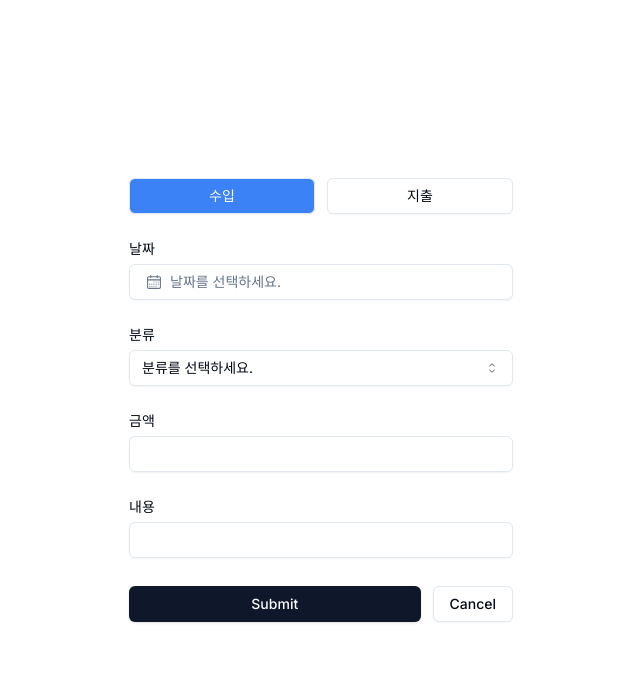
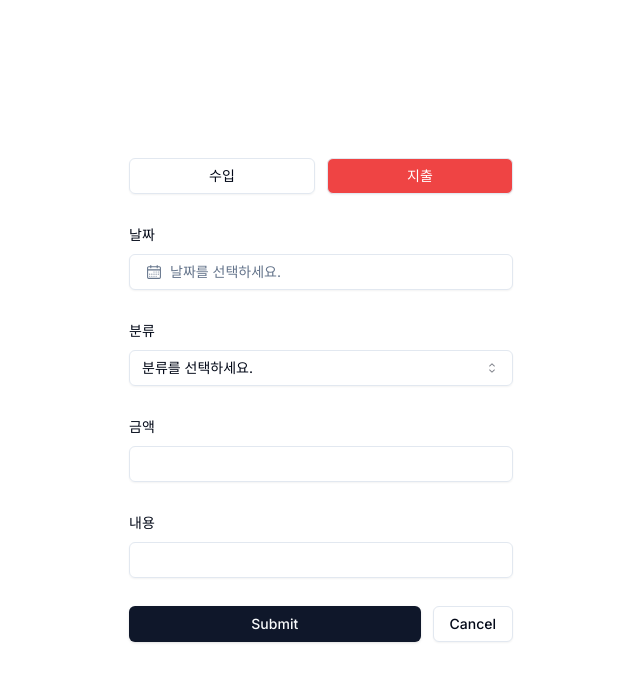
Before and after one commit to suhyeoonn/react-account-book, a Next.js app: page /transaction/add in a window 1280 px wide. Shown: the top 682 px of the page, without its empty margins (319-959 px from the left). Built offline with nearby package versions, Linux system fonts and the light colour scheme.

Commit message:
✨ 거래 내역 입력 폼 기능 구현 (#8)
선택된 타입에 따라 분류 다르게 출력
날짜, 금액, 수입/지출 입력 및 데이터 검증 추가

```diff
--- a/app/transaction/add/page.tsx
+++ b/app/transaction/add/page.tsx
@@ -1,41 +1,9 @@
-import { Button } from "@/components/ui/button";
-import CategorySelect from "@/components/ui/CategorySelect";
-import { DatePicker } from "@/components/ui/datePicker";
-import { Input } from "@/components/ui/input";
-import { Label } from "@/components/ui/label";
-import TransactionTypeToggle from "@/components/ui/transactionTypeToggle";
-import Link from "next/link";
+import { TransactionEntryForm } from "@/components/ui/transactionEntryForm";
 
 export default function TransactionEntry() {
   return (
     <div className="flex flex-col items-center justify-center min-h-screen">
-      <form className="flex flex-col gap-7 w-96">
-        <TransactionTypeToggle />
-        <div className="flex flex-col gap-2">
-          <Label>날짜</Label>
-          <DatePicker id="date" />
-        </div>
-        <div className="flex flex-col gap-2">
-          <Label>분류</Label>
-          <CategorySelect />
-        </div>
-        <div className="flex flex-col gap-2">
-          <Label>금액</Label>
-          <Input type="number" required />
-        </div>
-        <div className="flex flex-col gap-2">
-          <Label>내용</Label>
-          <Input />
-        </div>
-        <div className="flex w-full gap-3">
-          <Button type="submit" className="flex-1">
-            Submit
-          </Button>
-          <Button type="button" variant="outline" asChild>
-            <Link href="/">Cancel</Link>
-          </Button>
-        </div>
-      </form>
+      <TransactionEntryForm />
     </div>
   );
 }
--- a/components/ui/CategorySelect.tsx
+++ b/components/ui/CategorySelect.tsx
@@ -3,21 +3,32 @@ import {
   SelectContent,
   SelectGroup,
   SelectItem,
-  SelectLabel,
   SelectTrigger,
   SelectValue,
 } from "./select";
+import { category } from "@/lib/placeholder-data";
 
-export default function CategorySelect() {
+interface Props {
+  type: number;
+  value: string;
+  onValueChange: (value: string) => void;
+}
+
+export default function CategorySelect({ type, onValueChange, value }: Props) {
   return (
-    <Select>
+    <Select onValueChange={onValueChange} value={value}>
       <SelectTrigger>
         <SelectValue placeholder="분류를 선택하세요." />
       </SelectTrigger>
       <SelectContent>
         <SelectGroup>
-          <SelectItem value="1">용돈</SelectItem>
-          <SelectItem value="2">월급</SelectItem>
+          {category
+            .filter((c) => c.type === type)
+            .map((c) => (
+              <SelectItem value={c.id + ""} key={c.id}>
+                {c.name}
+              </SelectItem>
+            ))}
         </SelectGroup>
       </SelectContent>
     </Select>
--- a/components/ui/datePicker.tsx
+++ b/components/ui/datePicker.tsx
@@ -22,7 +22,7 @@ export function DatePicker({ ...props }) {
         <Button
           variant={"outline"}
           className={cn(
-            "justify-start text-left font-normal",
+            "justify-start text-left font-normal w-full",
             !date && "text-muted-foreground"
           )}
         >
--- /dev/null
+++ b/components/ui/transactionEntryForm.tsx
@@ -0,0 +1,154 @@
+"use client";
+
+import { zodResolver } from "@hookform/resolvers/zod";
+import { useForm } from "react-hook-form";
+import { z } from "zod";
+
+import { Button } from "@/components/ui/button";
+import {
+  Form,
+  FormControl,
+  FormField,
+  FormItem,
+  FormLabel,
+  FormMessage,
+} from "@/components/ui/form";
+import { Input } from "@/components/ui/input";
+import Link from "next/link";
+import CategorySelect from "./CategorySelect";
+import { useState } from "react";
+import { TransactionType } from "@/lib/types";
+import TransactionTypeToggle from "./transactionTypeToggle";
+import { DatePicker } from "./datePicker";
+
+const formSchema = z.object({
+  account: z.string().min(1, {
+    message: "금액을 입력하세요.",
+  }),
+  category: z.string().length(1, {
+    message: "분류를 선택하세요.",
+  }),
+  type: z.number(),
+  date: z.date({
+    message: "ss",
+  }),
+  content: z.string(),
+});
+
+export function TransactionEntryForm() {
+  // 1. Define your form.
+  const form = useForm<z.infer<typeof formSchema>>({
+    resolver: zodResolver(formSchema),
+    defaultValues: {
+      account: "",
+      category: "",
+      type: TransactionType.EXPENSE,
+      date: new Date(),
+      content: "",
+    },
+  });
+
+  // 2. Define a submit handler.
+  function onSubmit(values: z.infer<typeof formSchema>) {
+    // Do something with the form values.
+    // ✅ This will be type-safe and validated.
+    console.log(values);
+  }
+
+  const [type, setType] = useState(TransactionType.EXPENSE);
+  const handleType = (value: string) => {
+    setType(+value);
+    form.setValue("type", +value);
+  };
+
+  const handleCategory = (value: string) => {
+    form.setValue("category", value);
+  };
+
+  return (
+    <Form {...form}>
+      <form
+        onSubmit={form.handleSubmit(onSubmit)}
+        className="flex flex-col gap-7 w-96"
+      >
+        <FormField
+          control={form.control}
+          name="type"
+          render={({ field }) => (
+            <FormItem>
+              <FormControl>
+                <TransactionTypeToggle
+                  value={field.value}
+                  onChange={handleType}
+                />
+              </FormControl>
+            </FormItem>
+          )}
+        />
+        <FormField
+          control={form.control}
+          name="date"
+          render={({ field }) => (
+            <FormItem>
+              <FormLabel>날짜</FormLabel>
+              <FormControl>
+                <DatePicker />
+              </FormControl>
+              <FormMessage />
+            </FormItem>
+          )}
+        />
+        <FormField
+          control={form.control}
+          name="category"
+          render={({ field }) => (
+            <FormItem>
+              <FormLabel>분류</FormLabel>
+              <FormControl>
+                <CategorySelect
+                  type={type}
+                  value={field.value}
+                  onValueChange={handleCategory}
+                />
+              </FormControl>
+              <FormMessage />
+            </FormItem>
+          )}
+        />
+        <FormField
+          control={form.control}
+          name="account"
+          render={({ field }) => (
+            <FormItem>
+              <FormLabel>금액</FormLabel>
+              <FormControl>
+                <Input type="number" {...field} />
+              </FormControl>
+              <FormMessage />
+            </FormItem>
+          )}
+        />
+        <FormField
+          control={form.control}
+          name="content"
+          render={({ field }) => (
+            <FormItem>
+              <FormLabel>내용</FormLabel>
+              <FormControl>
+                <Input {...field} />
+              </FormControl>
+            </FormItem>
+          )}
+        />
+        <div className="flex w-full gap-3">
+          <Button type="submit" className="flex-1">
+            Submit
+          </Button>
+          <Button type="button" variant="outline" asChild>
+            <Link href="/">Cancel</Link>
+          </Button>
+        </div>
+      </form>
+    </Form>
+  );
+}
--- a/components/ui/transactionTypeToggle.tsx
+++ b/components/ui/transactionTypeToggle.tsx
@@ -1,22 +1,29 @@
 import { ToggleGroup, ToggleGroupItem } from "@/components/ui/toggle-group";
+import { TransactionType } from "@/lib/types";
+import { Dispatch, SetStateAction } from "react";
 
-export default function TransactionTypeToggle() {
+interface Props {
+  value: number;
+  onChange: (value: string) => void;
+}
+export default function TransactionTypeToggle({ value, onChange }: Props) {
   return (
     <ToggleGroup
       type="single"
       variant="outline"
       className="gap-3"
-      defaultValue="expense"
+      value={value + ""}
+      onValueChange={onChange}
     >
       <ToggleGroupItem
-        value="expense"
+        value={TransactionType.INCOME + ""}
         aria-label="Toggle Expense"
         className="flex-1 data-[state=on]:bg-blue-500 data-[state=on]:text-white"
       >
         수입
       </ToggleGroupItem>
       <ToggleGroupItem
-        value="income"
+        value={TransactionType.EXPENSE + ""}
         aria-label="Toggle Income"
         className="flex-1 data-[state=on]:bg-red-500 data-[state=on]:text-white"
       >
--- /dev/null
+++ b/lib/placeholder-data.ts
@@ -0,0 +1,15 @@
+import { Category, TransactionType } from "./types";
+
+const category: Category[] = [
+  { id: 1, name: "💰 월급", type: TransactionType.INCOME },
+  { id: 2, name: "📈 부수입", type: TransactionType.INCOME },
+  { id: 3, name: "👶 아동수당", type: TransactionType.INCOME },
+  { id: 4, name: "🪙 용돈", type: TransactionType.INCOME },
+  { id: 5, name: "🧧 상여", type: TransactionType.INCOME },
+  { id: 6, name: "🏠 생활비", type: TransactionType.EXPENSE },
+  { id: 7, name: "🚘 교통/차량", type: TransactionType.EXPENSE },
+  { id: 8, name: "📞 주거/통신", type: TransactionType.EXPENSE },
+  { id: 9, name: "💊 건강", type: TransactionType.EXPENSE },
+];
+
+export { category };
--- /dev/null
+++ b/lib/types.ts
@@ -0,0 +1,10 @@
+export enum TransactionType {
+  INCOME,
+  EXPENSE,
+}
+
+export interface Category {
+  id: number;
+  name: string;
+  type: TransactionType;
+}
```
